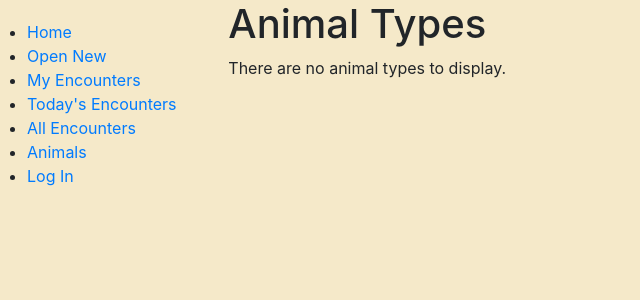
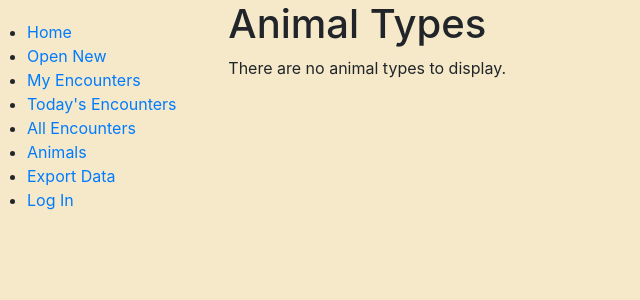
Before and after one commit to cfmays/aents5, a Django app: template encounters/templates/encounters/animal_types.html in a window 1280 px wide. Shown: the top 300 px of the page, without its empty margins (0-640 px from the left). Run offline with Django 3.2, Linux system fonts and the light colour scheme; the template is opened without the code that fills it, so the values that code supplies are empty.

Commit message:
moved export data to all users menu

```diff
--- a/encounters/templates/base_generic.html
+++ b/encounters/templates/base_generic.html
@@ -22,6 +22,7 @@
           <li><a href="{% url 'todays-encounters' %}">Today's Encounters</a></li>
            <li><a href="{% url 'all-encounters' %}">All Encounters</a></li>
            <li><a href="{% url 'animal-types' %}">Animals</a></li>
+           <li><a href="{% url 'export-options' %}">Export Data</a></li>
           {% if user.is_authenticated %}
           <li><a href="{% url 'logout' %}">Log Out</a></li>
           {% else %}
@@ -30,7 +31,7 @@
           {% if user.is_staff %}
           <li><a href="{% url 'admin:index' %}">Admin panel</a></li>
           {% comment %} <li><a href="{% url 'export' %}">Export Data</a></li> {% endcomment %}
-          <li><a href="{% url 'export-options' %}">Export Data</a></li>
+
           {% endif %}
         </ul>
      {% endblock %}
```
